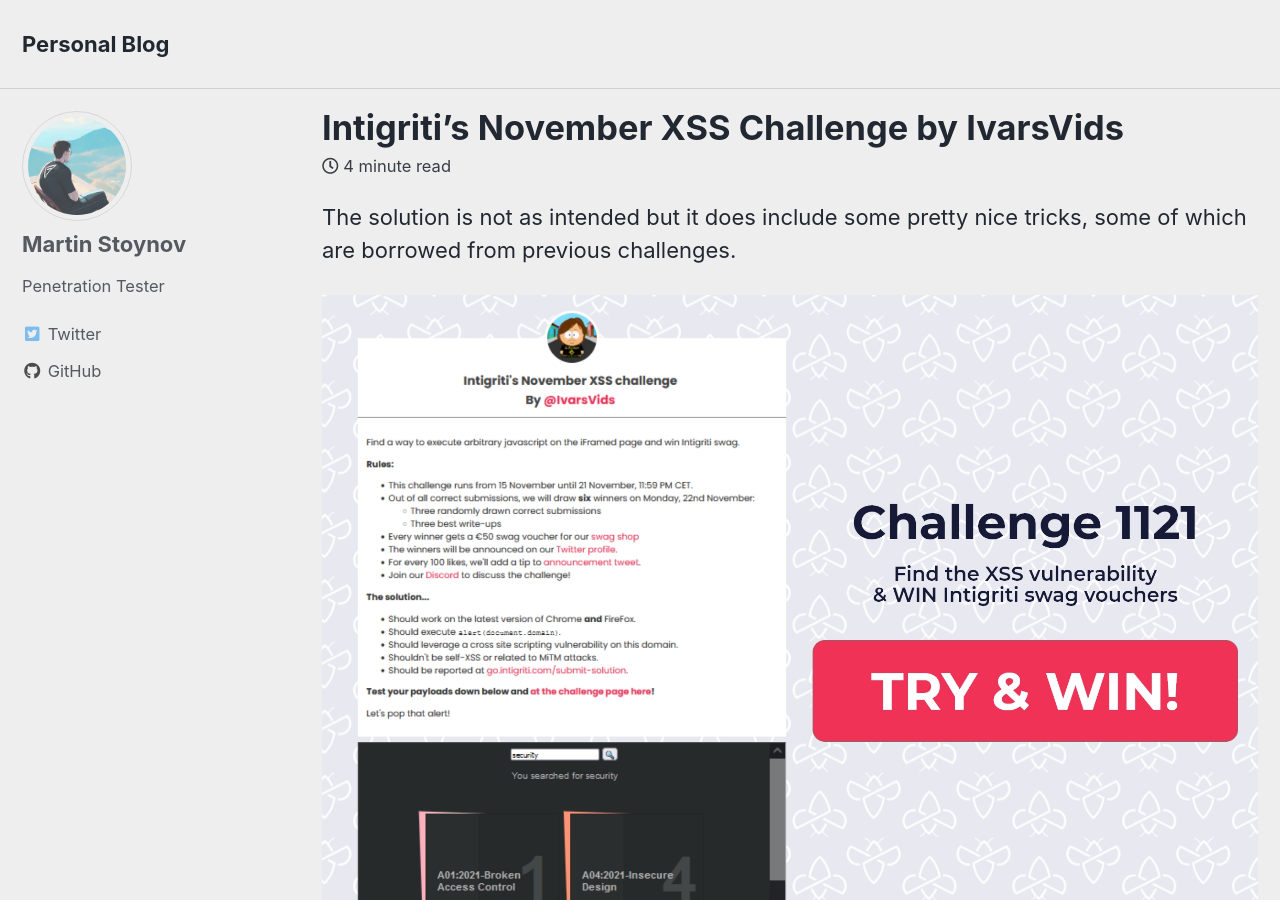
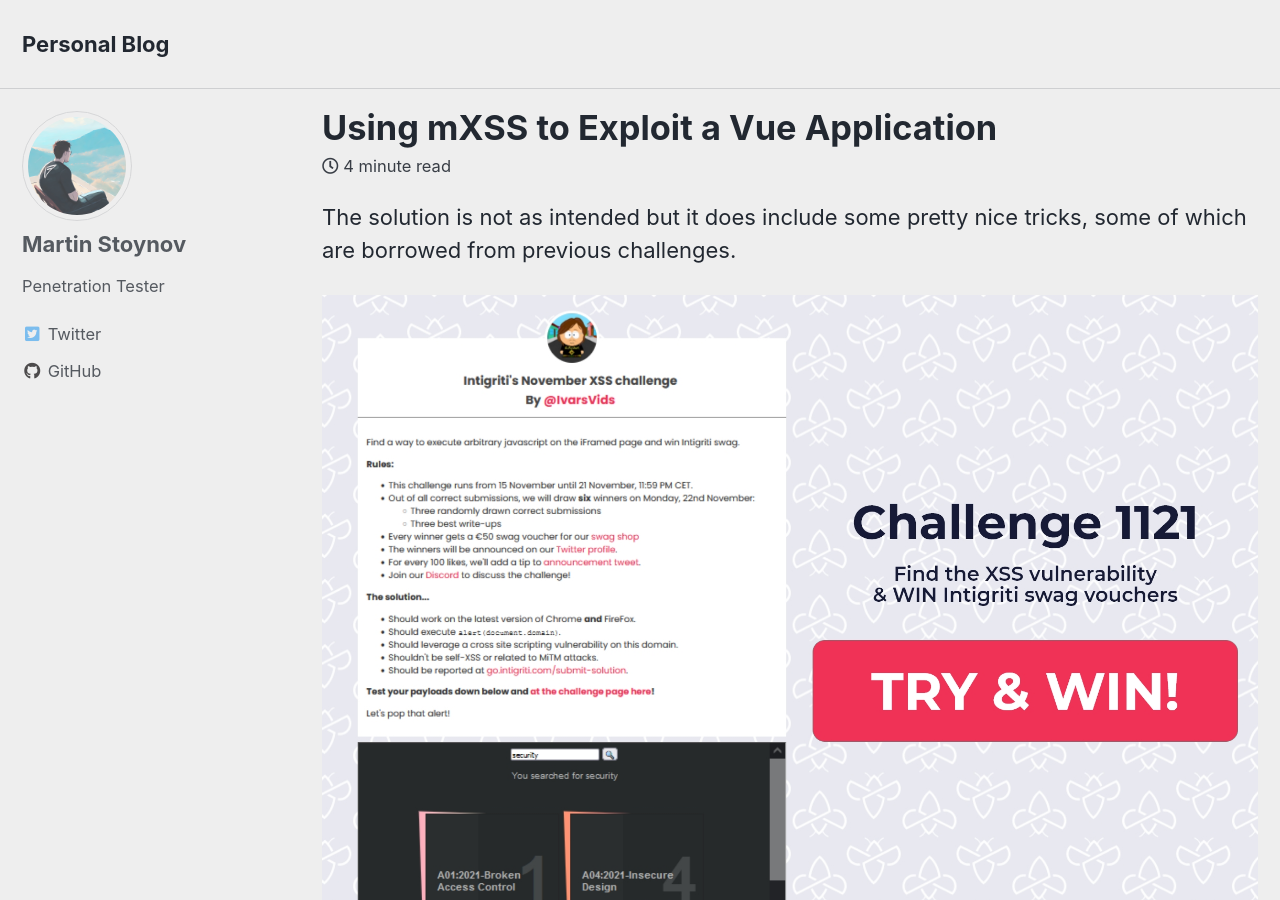
Before and after one commit to martinstnv/challenges, a Jekyll site: the page built from _posts/2021-11-15-using-mxss-to-exploit-a-vue-application.md, in a window 1280 px wide and 900 px high. Built offline with Jekyll 4.4.1, drawn with Linux system fonts in a browser that asks for light colours; cached includes are drawn as plain includes.

Commit message:
Update and rename 2021-11-15-intigriti-november-xss-challenge-ivarsvids.md to 2021-11-15-using-mxss-to-exploit-a-vue-application.md

```diff
--- a/_posts/2021-11-15-intigriti-november-xss-challenge-ivarsvids.md
+++ b/_posts/2021-11-15-using-mxss-to-exploit-a-vue-application.md
@@ -1,11 +1,10 @@
 ---
 layout: single
-title: Intigriti’s November XSS Challenge by IvarsVids
+title: Using mXSS to Exploit a Vue Application
 date: 2021-11-15
 classes: wide
 tags:
   - Intigriti
-  - XSS
   - Challenge
   - IvarsVids
 ---
```
